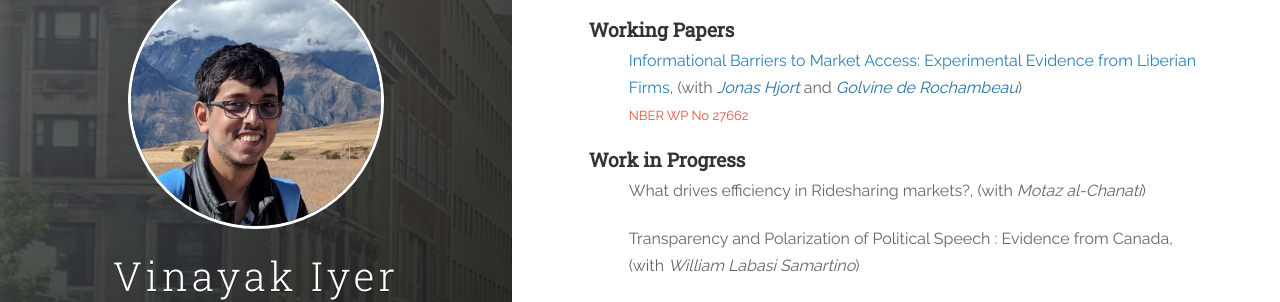
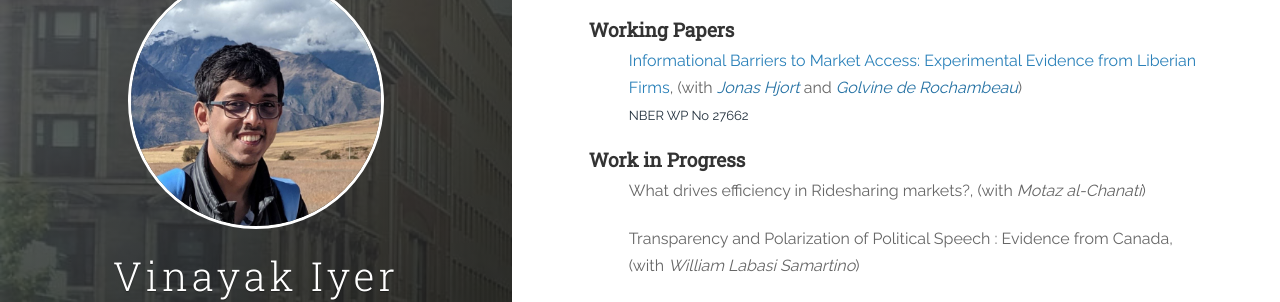
Before and after one commit to vinayakiyer/vinayakiyer.github.io, a Jekyll site: the page built from _posts/2018-06-13-research.markdown, in a window 1280 px wide. Shown: the part 160-462 px from the top of the page. Built offline with Jekyll 4.4.1, drawn with Linux system fonts in a browser that asks for light colours.

Commit message:
Update 2018-06-13-research.markdown

```diff
--- a/_posts/2018-06-13-research.markdown
+++ b/_posts/2018-06-13-research.markdown
@@ -18,7 +18,7 @@ tags: [jekyll]
 <h4 id="working-papers"><strong>Working Papers</strong></h4>
 <ul>
   <p><b><font size="3"><span style="color:#6495ed"><a href="{{ site.baseurl }}/files/HjortIyerDeRochambeau_073020.pdf" style="color:#2980b9;" target="_blank">Informational Barriers to Market Access: Experimental Evidence from Liberian Firms</a></span></font>, <font size="3">(with <a href="https://sites.google.com/site/jonashjort/" style="color:#2471a3;" target="_blank"><em>Jonas Hjort</em></a> and <a href="https://golvine.com/" style="color:#2471a3;" target="_blank"><em>Golvine de Rochambeau</em></a>)</font></b>
-  <br/><font size="2"><a href="https://www.nber.org/papers/w27662?utm_campaign=ntwh">NBER WP No 27662</a></font></p></ul>
+  <br/><font size="2"><a href="https://www.nber.org/papers/w27662?utm_campaign=ntwh" style="color:#212f3c;">NBER WP No 27662</a></font></p></ul>
 
 <!--(<a href=".{{ site.baseurl }}/files/Paper2.pdf" target="_blank"><em>Draft</em></a>)-->
 <!---<details><summary>Abstract:</summary><p><font size="2">Evidence suggests that firms in poor countries stagnate because they cannot access
```
